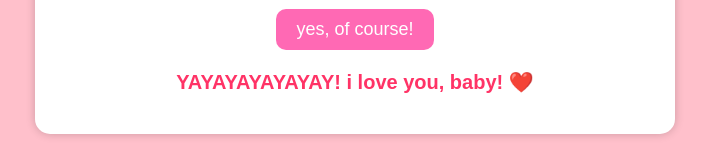
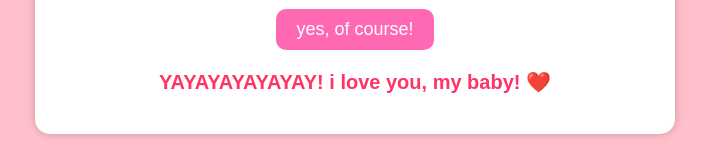
Before and after one commit to youiscrusty/amor, a plain HTML site: page index.html in a window 1280 px wide. Both pictures are taken after a click on the button "yes, of course!". Shown: the part 768-928 px from the top of the page, without its empty margins (285-994 px from the left). Drawn offline with Linux system fonts and the light colour scheme.

Commit message:
Update index.html

```diff
--- a/index.html
+++ b/index.html
@@ -23,7 +23,7 @@
             but your beauty isn’t just on the outside, even though it’s breathtaking. it’s in your soul, in your heart. you are truly outstanding amor!
         </p>
         <button onclick="showLove()">yes, of course!</button>
-        <p id="response" class="hidden">YAYAYAYAYAYAY! i love you, baby! ❤️</p>
+        <p id="response" class="hidden">YAYAYAYAYAYAY! i love you, my baby! ❤️</p>
     </div>
     <script>
         function showLove() {
```
